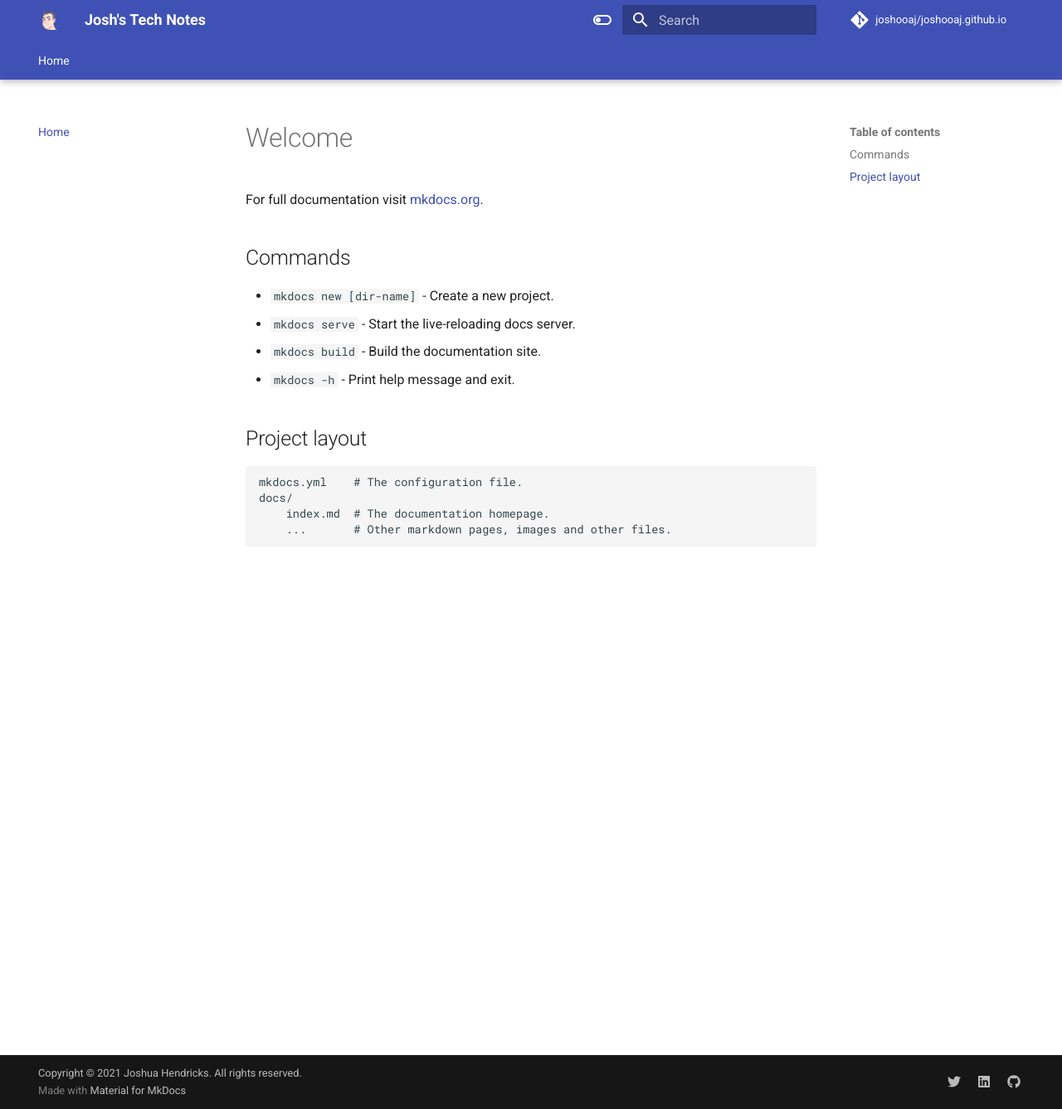
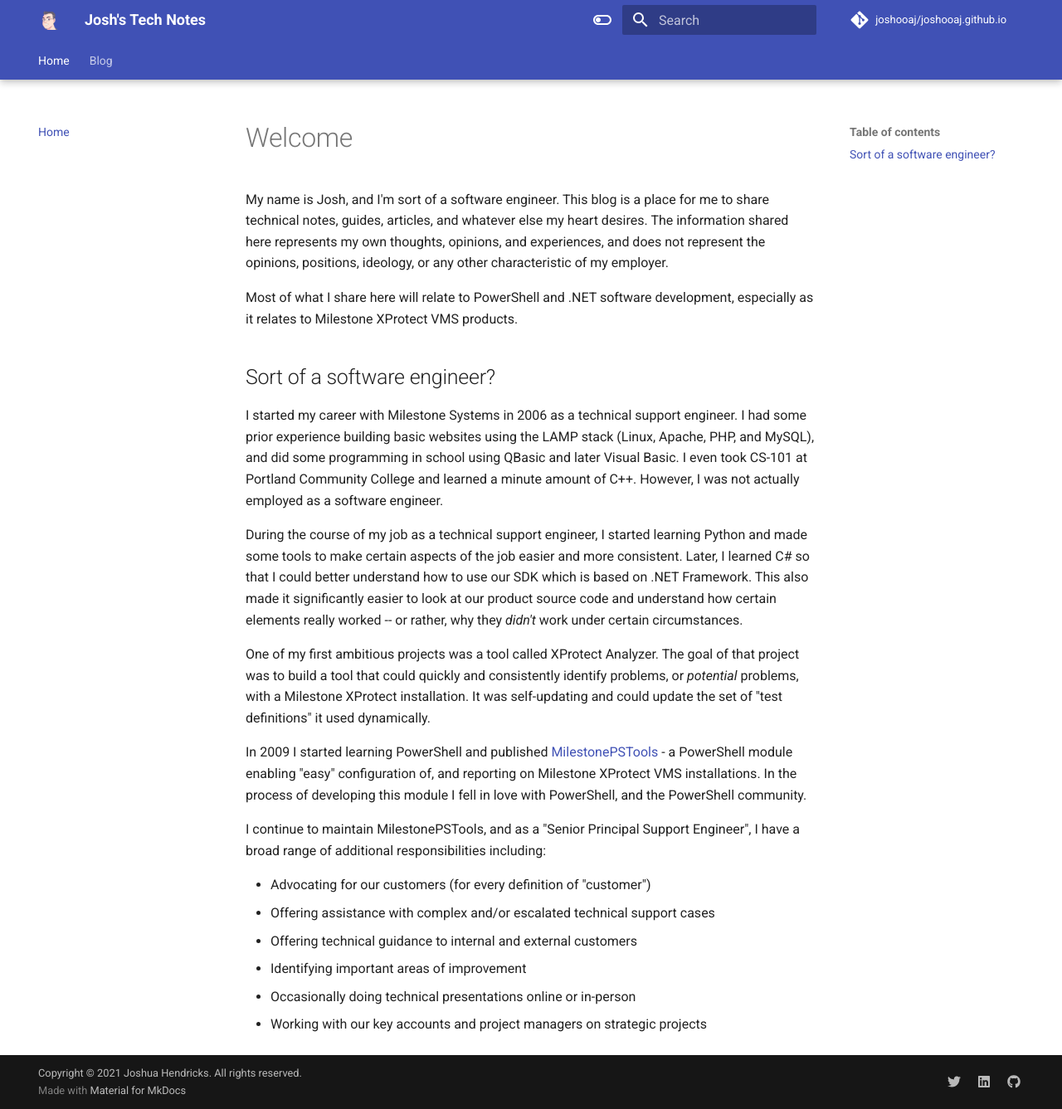
Before and after one commit to joshooaj/joshooaj.github.io, an MkDocs documentation site: the page built from docs/index.md, in a window 1280 px wide and 1337 px high. Shown: the whole window at 83% size. Built offline with MkDocs 1.6.1 and Material for MkDocs 9.7.7, drawn with Linux system fonts in a browser that asks for light colours; comment, search, counter and statistics services are not loaded.

Commit message:
Update home and add test blog page

```diff
--- a/docs/index.md
+++ b/docs/index.md
@@ -4,18 +4,48 @@
 
 # Welcome
 
-For full documentation visit [mkdocs.org](https://www.mkdocs.org).
+My name is Josh, and I'm sort of a software engineer. This blog is a place for
+me to share technical notes, guides, articles, and whatever else my heart
+desires. The information shared here represents my own thoughts, opinions, and
+experiences, and does not represent the opinions, positions, ideology, or any
+other characteristic of my employer.
 
-## Commands
+Most of what I share here will relate to PowerShell and .NET software
+development, especially as it relates to Milestone XProtect VMS products.
 
-* `mkdocs new [dir-name]` - Create a new project.
-* `mkdocs serve` - Start the live-reloading docs server.
-* `mkdocs build` - Build the documentation site.
-* `mkdocs -h` - Print help message and exit.
+## Sort of a software engineer?
 
-## Project layout
+I started my career with Milestone Systems in 2006 as a technical support
+engineer. I had some prior experience building basic websites using the LAMP
+stack (Linux, Apache, PHP, and MySQL), and did some programming in school using
+QBasic and later Visual Basic. I even took CS-101 at Portland Community College
+and learned a minute amount of C++. However, I was not actually employed as a
+software engineer.
 
-    mkdocs.yml    # The configuration file.
-    docs/
-        index.md  # The documentation homepage.
-        ...       # Other markdown pages, images and other files.
+During the course of my job as a technical support engineer, I started learning
+Python and made some tools to make certain aspects of the job easier and more
+consistent. Later, I learned C# so that I could better understand how to use
+our SDK which is based on .NET Framework. This also made it significantly
+easier to look at our product source code and understand how certain elements
+really worked -- or rather, why they _didn't_ work under certain circumstances.
+
+One of my first ambitious projects was a tool called XProtect Analyzer. The
+goal of that project was to build a tool that could quickly and consistently
+identify problems, or _potential_ problems, with a Milestone XProtect
+installation. It was self-updating and could update the set of
+"test definitions" it used dynamically.
+
+In 2009 I started learning PowerShell and published [MilestonePSTools](https://www.milestonepstools.com) - a
+PowerShell module enabling "easy" configuration of, and reporting on Milestone
+XProtect VMS installations. In the process of developing this module I fell in
+love with PowerShell, and the PowerShell community.
+
+I continue to maintain MilestonePSTools, and as a "Senior Principal Support
+Engineer", I have a broad range of additional responsibilities including:
+
+- Advocating for our customers (for every definition of "customer")
+- Offering assistance with complex and/or escalated technical support cases
+- Offering technical guidance to internal and external customers
+- Identifying important areas of improvement
+- Occasionally doing technical presentations online or in-person
+- Working with our key accounts and project managers on strategic projects
--- a/mkdocs.yml
+++ b/mkdocs.yml
@@ -4,7 +4,7 @@
 site_dir: Output/
 repo_name: joshooaj/joshooaj.github.io
 repo_url: https://github.com/joshooaj/joshooaj.github.io
-edit_uri: edit/master/docs/
+edit_uri: edit/main/docs/
 docs_dir: docs
 copyright: Copyright &copy; 2021 Joshua Hendricks. All rights reserved.
 
```
Also changed, not shown: docs/Blog/2022-01-01.md (added, +5 -0 lines), 1 other file.
